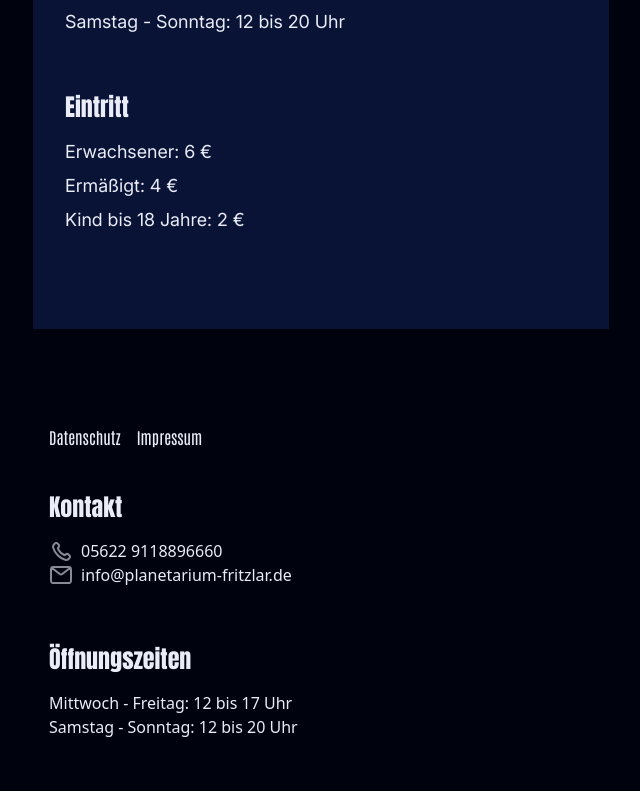
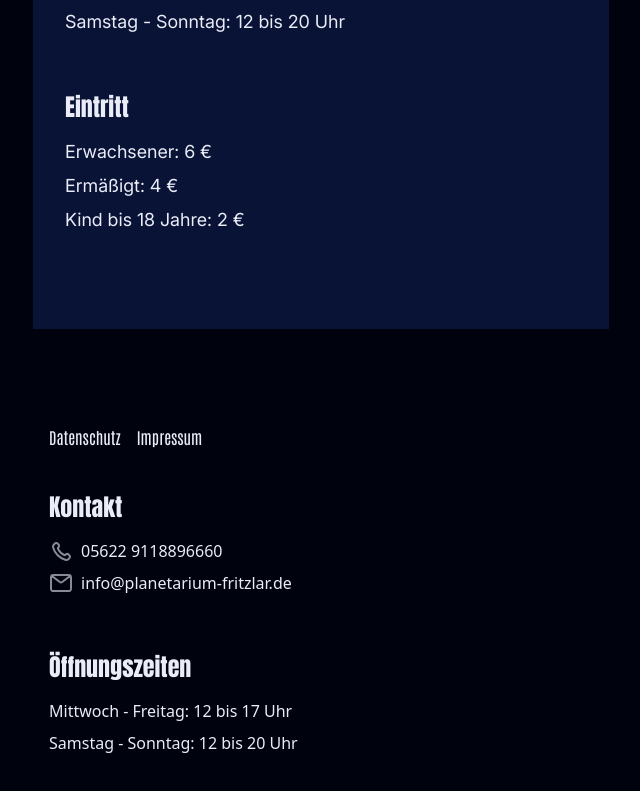
Before and after one commit to agentur-luisrusko/sternenfreunde, a Next.js app: page / in a window 1280 px wide. Shown: the part 6171-6962 px from the top of the page, without its empty margins (319-959 px from the left). Built offline with nearby package versions, Linux system fonts and the light colour scheme.

Commit message:
chore: add list spacing for footer lists

```diff
--- a/src/components/footer.tsx
+++ b/src/components/footer.tsx
@@ -89,7 +89,7 @@ export default function Footer() {
                     return (
                         <div style={style} key={container.id}>
                             <h3>{container.title}</h3>
-                            <ul>
+                            <ul className='flex flex-col gap-[8px]'>
                                 {groupedHours.map((hours, index) => (
                                     <li key={index}>{hours}</li>
                                 ))}
@@ -108,7 +108,7 @@ export default function Footer() {
                     return (
                         <div style={style} key={container.id}>
                             <h3>{container.title}</h3>
-                            <ul>
+                            <ul className='flex flex-col gap-[8px]'>
                                 {Object.entries(entries).map(([key, value], index) => (
                                     <li key={index} className="flex gap-[8px]">
                                         {keyMapping[key as keyof typeof keyMapping]} {value}
```
